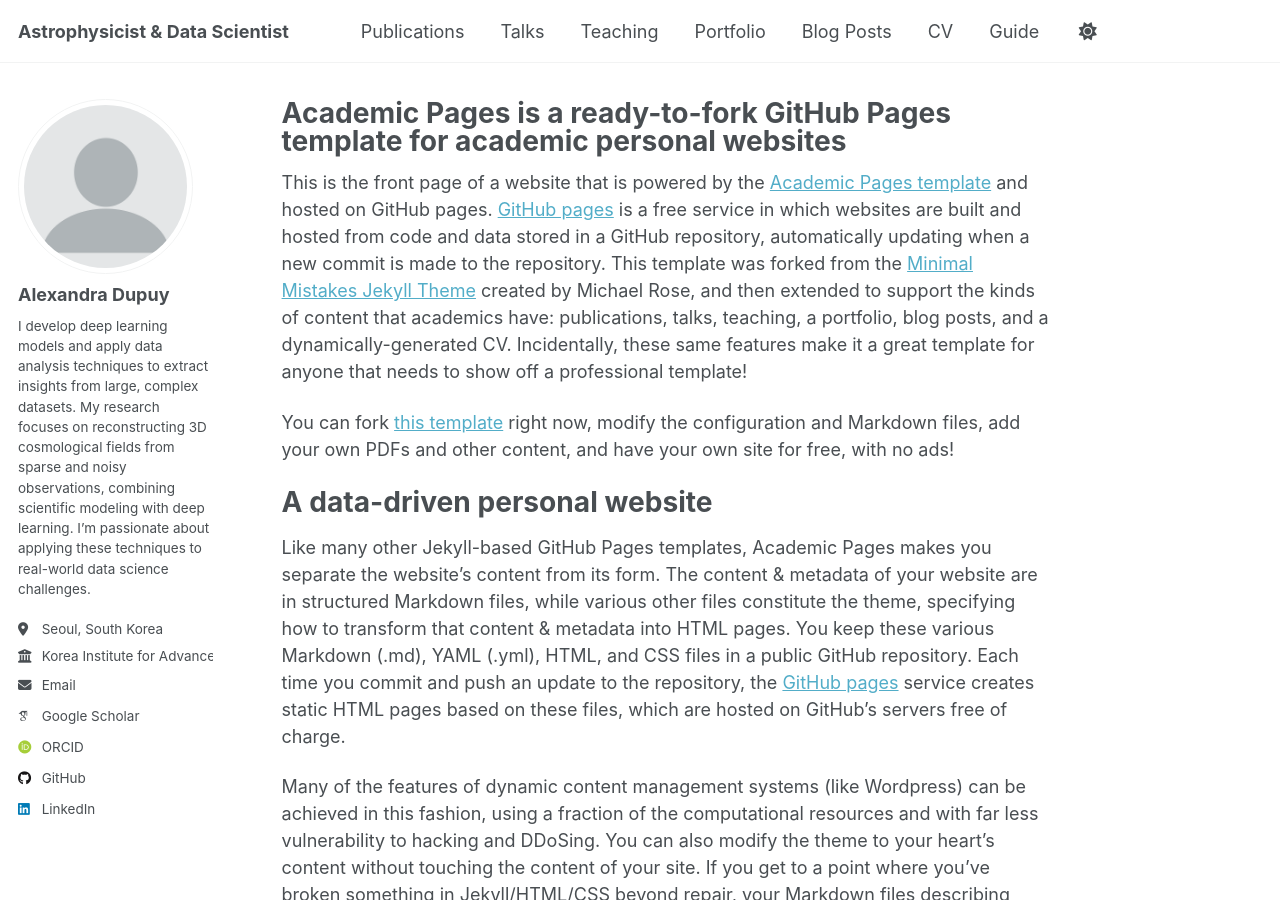
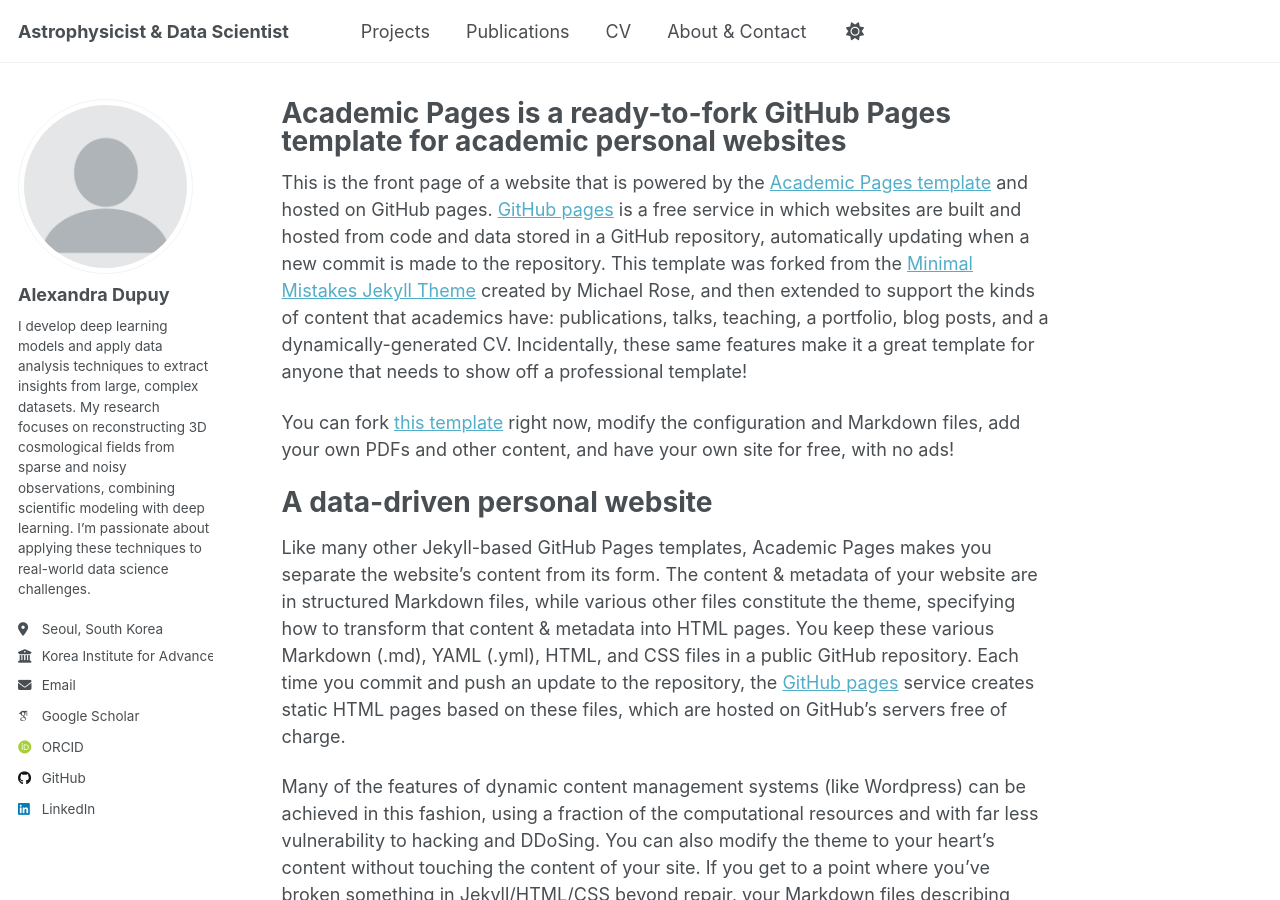
Before and after one commit to aadupuy/aadupuy.github.io, a Jekyll site: the page built from _pages/about.md, in a window 1280 px wide and 900 px high. Built offline with Jekyll 4.4.1, drawn with Linux system fonts in a browser that asks for light colours; some web fonts are replaced; a script that is not in the unit is left out.

Commit message:
Update navigation.yml

```diff
--- a/_data/navigation.yml
+++ b/_data/navigation.yml
@@ -8,26 +8,26 @@
 #      Markdown formatted page while the second is generated using JSON.
 
 main:
-  - title: "Publications"
+  - title: "Projects"
     url: /publications/
 
-  - title: "Talks"
+  - title: "Publications"
     url: /talks/
 
-  - title: "Teaching"
+  - title: "CV"
     url: /teaching/
 
-  - title: "Portfolio"
+  - title: "About & Contact"
     url: /portfolio/
 
-  - title: "Blog Posts"
-    url: /year-archive/
+  # - title: "Blog Posts"
+    # url: /year-archive/
 
-  - title: "CV"
-    url: /cv/
+  # - title: "CV"
+    # url: /cv/
 
   # - title: "CV"
   #   url: /cv-json/
 
-  - title: "Guide"
-    url: /markdown/
+  # - title: "Guide"
+    # url: /markdown/
```
